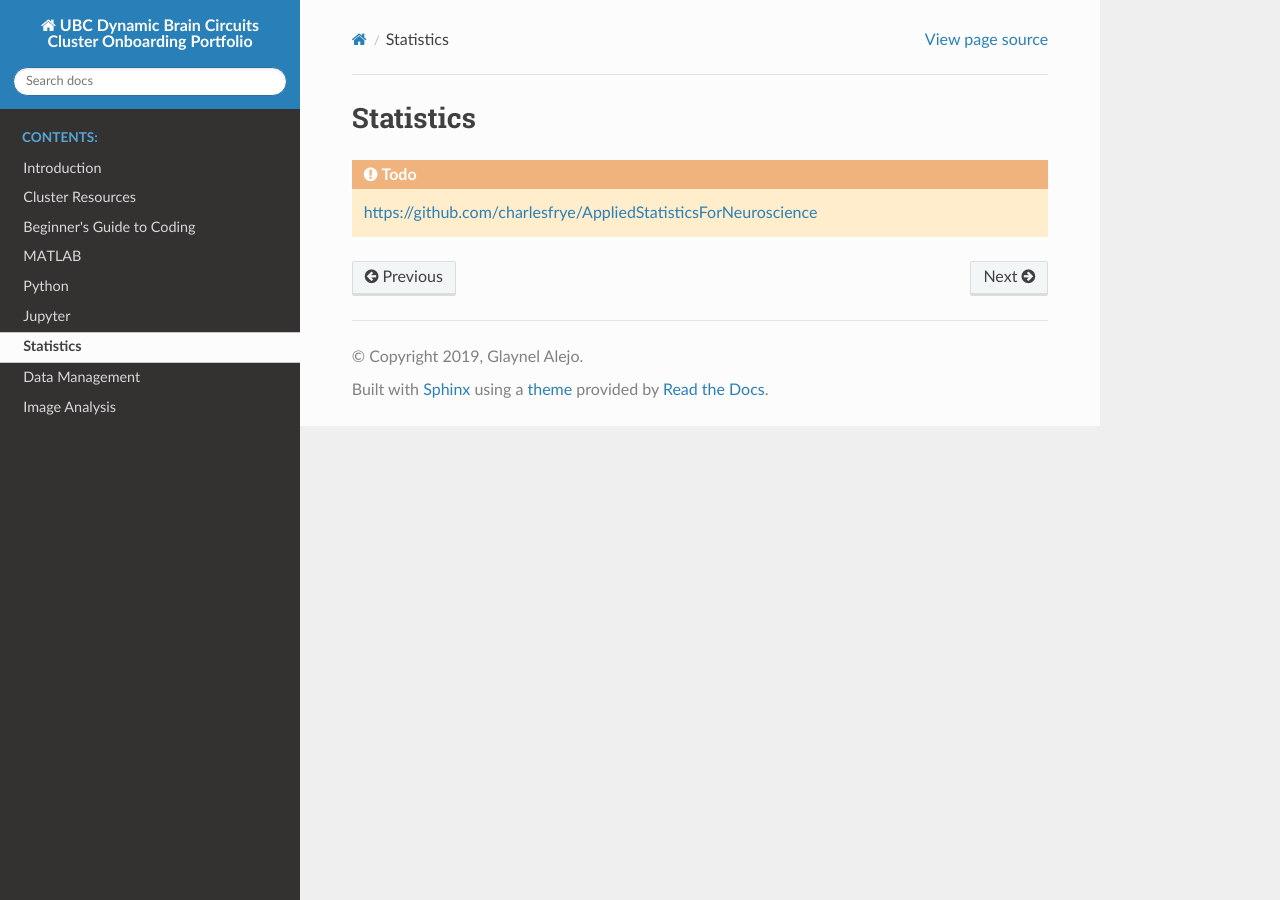
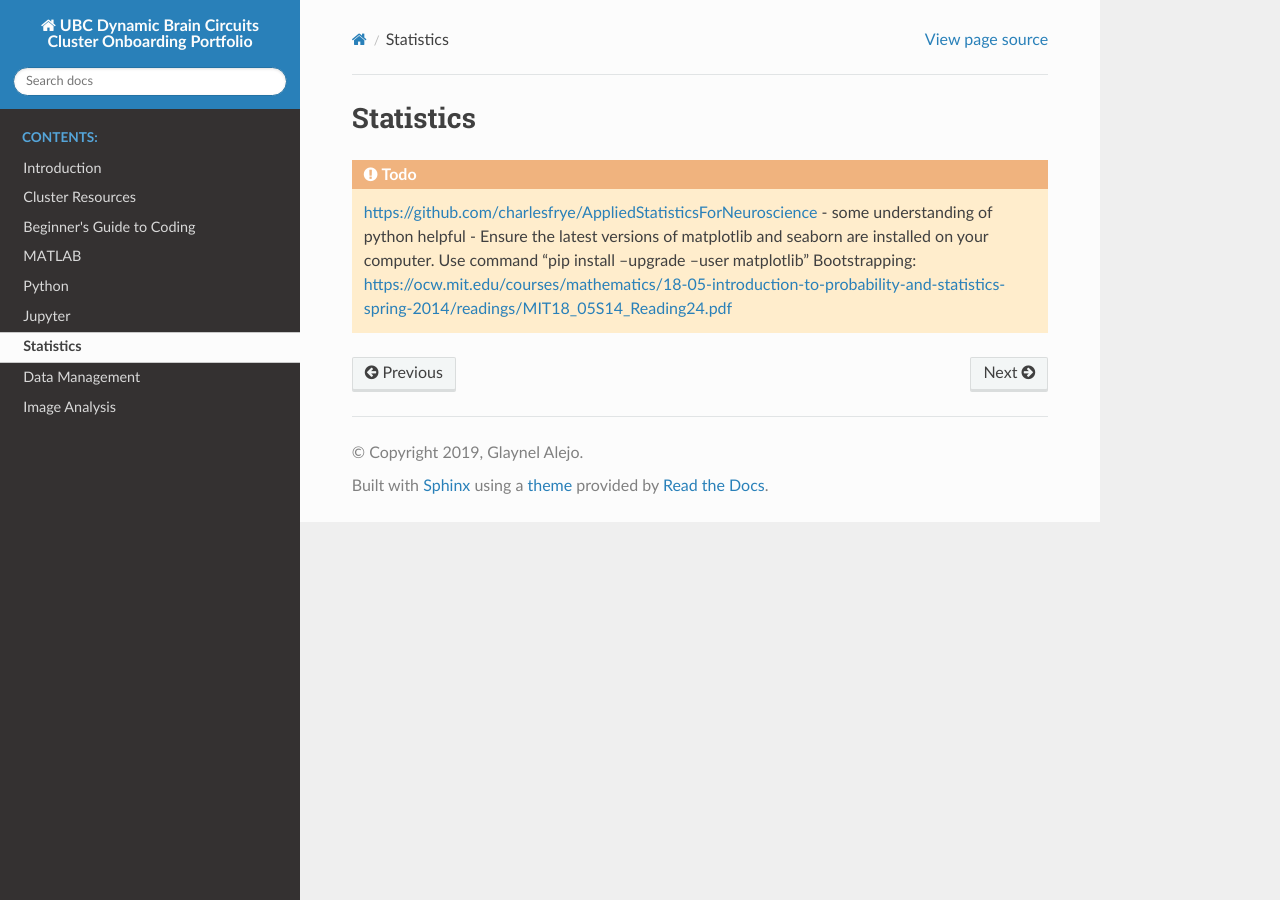
Before and after one commit to ubcbraincircuits/onboarding, a Sphinx documentation site: the page built from source/statistics.rst, in a window 1280 px wide. Built offline with Sphinx 7.4.7 and the Read the Docs theme 2.0.0, drawn with Linux system fonts in a browser that asks for light colours.

Commit message:
Add info to todo

```diff
--- a/source/statistics.rst
+++ b/source/statistics.rst
@@ -4,3 +4,7 @@ Statistics
 
 .. todo::
 	https://github.com/charlesfrye/AppliedStatisticsForNeuroscience
+	- some understanding of python helpful
+	- Ensure the latest versions of matplotlib and seaborn are installed on your computer. Use command "pip install --upgrade --user matplotlib"
+	Bootstrapping:
+	https://ocw.mit.edu/courses/mathematics/18-05-introduction-to-probability-and-statistics-spring-2014/readings/MIT18_05S14_Reading24.pdf
```
